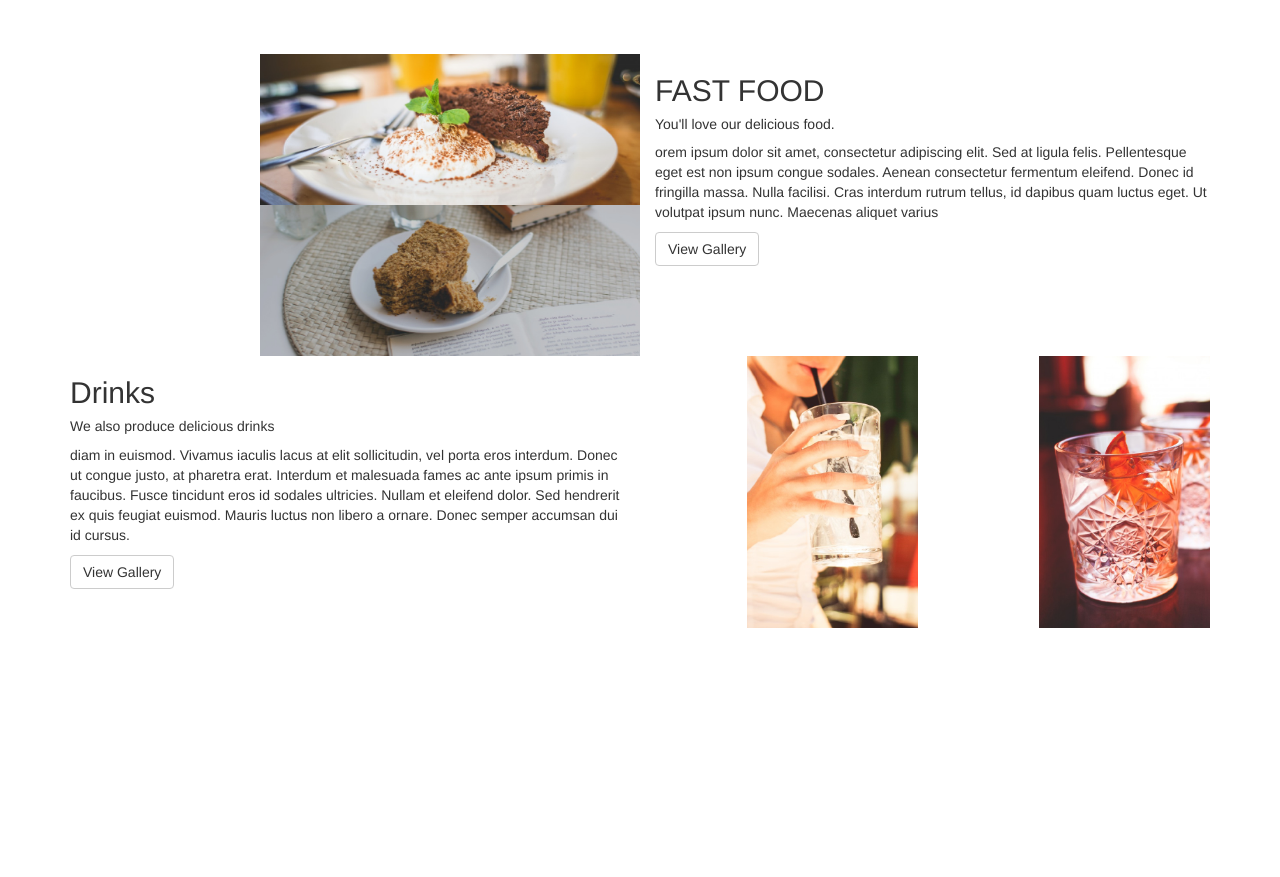
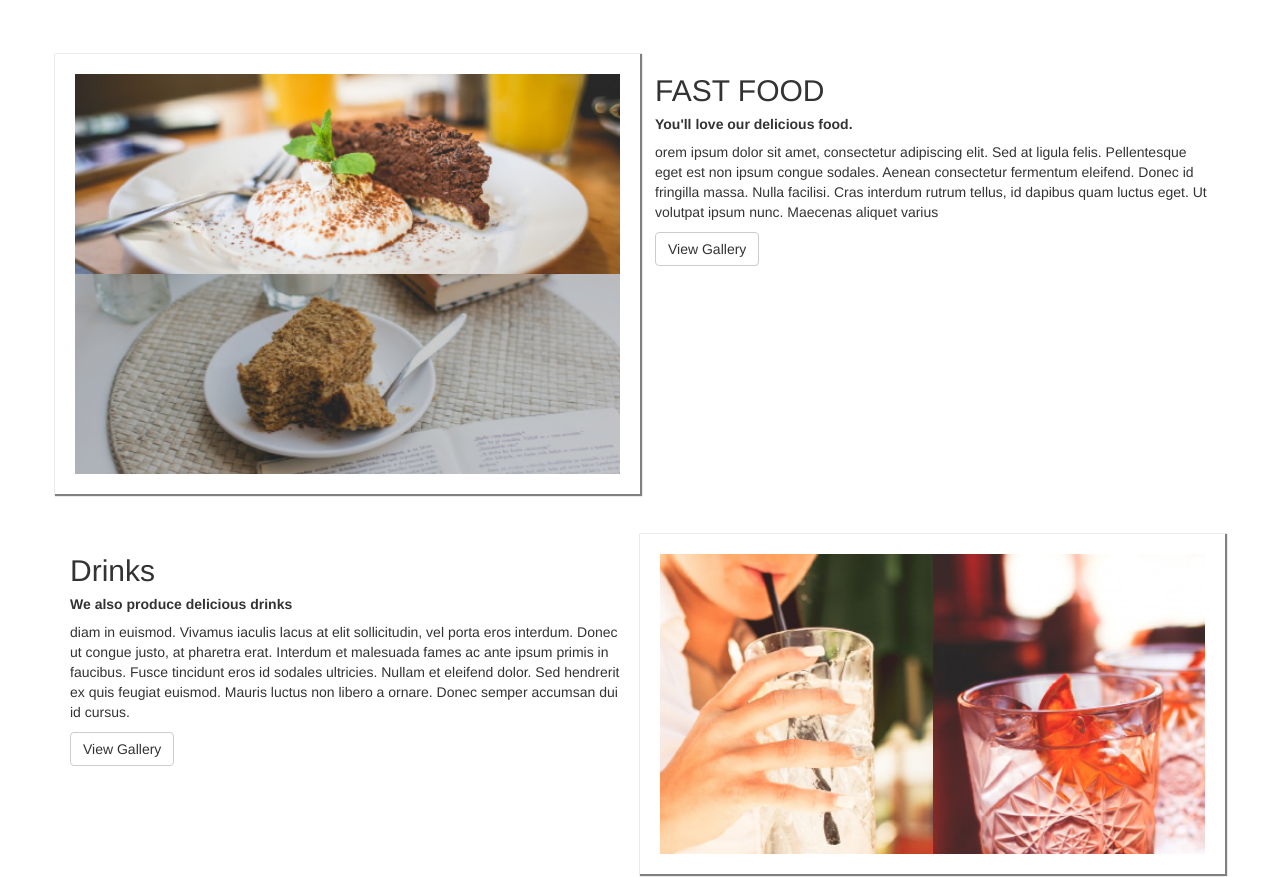
Before and after one commit to MichelAtieno/Anita-s-KItchen, a plain HTML site: page index.html in a window 1280 px wide. Shown: the part 677-1554 px from the top of the page. Before the commit the page ends 1305 px from the top, so only its background shows below. Drawn offline with Linux system fonts and the light colour scheme.

Commit message:
Edit second section images to background,spacing of margin and padding

```diff
--- a/css/styles.css
+++ b/css/styles.css
@@ -8,7 +8,10 @@ h1 {
 
 }
 img {
-  padding-left:35%;
+}
+
+h5 {
+  font-weight: bold;
 }
 
 #header {
@@ -17,6 +20,16 @@ img {
 
 #header2 {
   margin-top: 5%;
+}
+
+#header3 {
+  margin-top: 40px;
+}
+
+#header4 {
+  background-image: url(../images/backgrounds/foodsBg.jpg);
+  margin-top: 40px;
+  height: 400px;
 }
 
 #row1 {
@@ -48,12 +61,46 @@ img {
 }
 
 #split3 {
-  height: 50%;
+  background-image: url(../images/fastFood1.jpg);
+  background-size: cover;
+  height: 200px;
+  width: 545px;
 }
 
 #split4 {
-  height: 50%;
+  background-image: url(../images/fastFood2.jpg);
+  background-size: cover;
+  height: 200px;
+  width: 545px;
+}
+
+#split5 {
+  background-image: url(../images/drink1.jpg);
+  background-size: cover;
+  height: 300px;
+  width: 320px;
+}
+
+#split6 {
+  background-image: url(../images/drink2.jpg);
+  background-size: cover;
+  height: 300px;
+  width: 320px;
 }
 
 #thick {
+  box-sizing: border-box;
+  width: 50%;
+  border: 20px solid white;
+  content: 200px 200px;
+  box-shadow: 1px 1px 1px 1px grey;
+
 }
+#thick1 {
+  display: flex;
+  box-sizing: border-box;
+  border: 20px solid white;
+  box-shadow: 1px 1px 1px 1px grey;
+
+
+}
--- a/index.html
+++ b/index.html
@@ -27,10 +27,8 @@
         <div class="row" id="header2">
           <div class="col-md-6" id="thick">
             <div class="row" id="split3">
-             <img class="img-responsive"  src="images/fastFood1.jpg" alt="Photo of food">
             </div>
             <div class="row" id="split4">
-             <img class="img-responsive" src=" images/fastFood2.jpg" alt="Photo of other food">
             </div>
           </div>
         <div class="col-md-6" id="left">
@@ -45,7 +43,7 @@
      </div>
    </div>
 
-    <div class="row">
+    <div class="row" id="header3">
        <div class="col-md-6">
       <h2>Drinks</h2>
       <h5>We also produce delicious drinks</h5>
@@ -56,16 +54,18 @@
       <button class="btn btn-default">View Gallery</button>
     </div>
     <div class="col-md-6">
-       <div class="row">
-         <div class="col-md-6">
-           <img class="img-responsive" src="images/drink1.jpg" alt="photo of cocktail">
+       <div class="row" id="thick1">
+         <div class="col-md-6" id="split5">
          </div>
-         <div class="col-md-6">
-            <img class="img-responsive" src="images/drink2.jpg" alt="photo of cocktail">
+         <div class="col-md-6" id="split6">
          </div>
          </div>
        </div>
      </div>
+
+     <div class="jumbotron" id="header4">
+
+     </div>
    </div>
   </body>
 </html>
```
